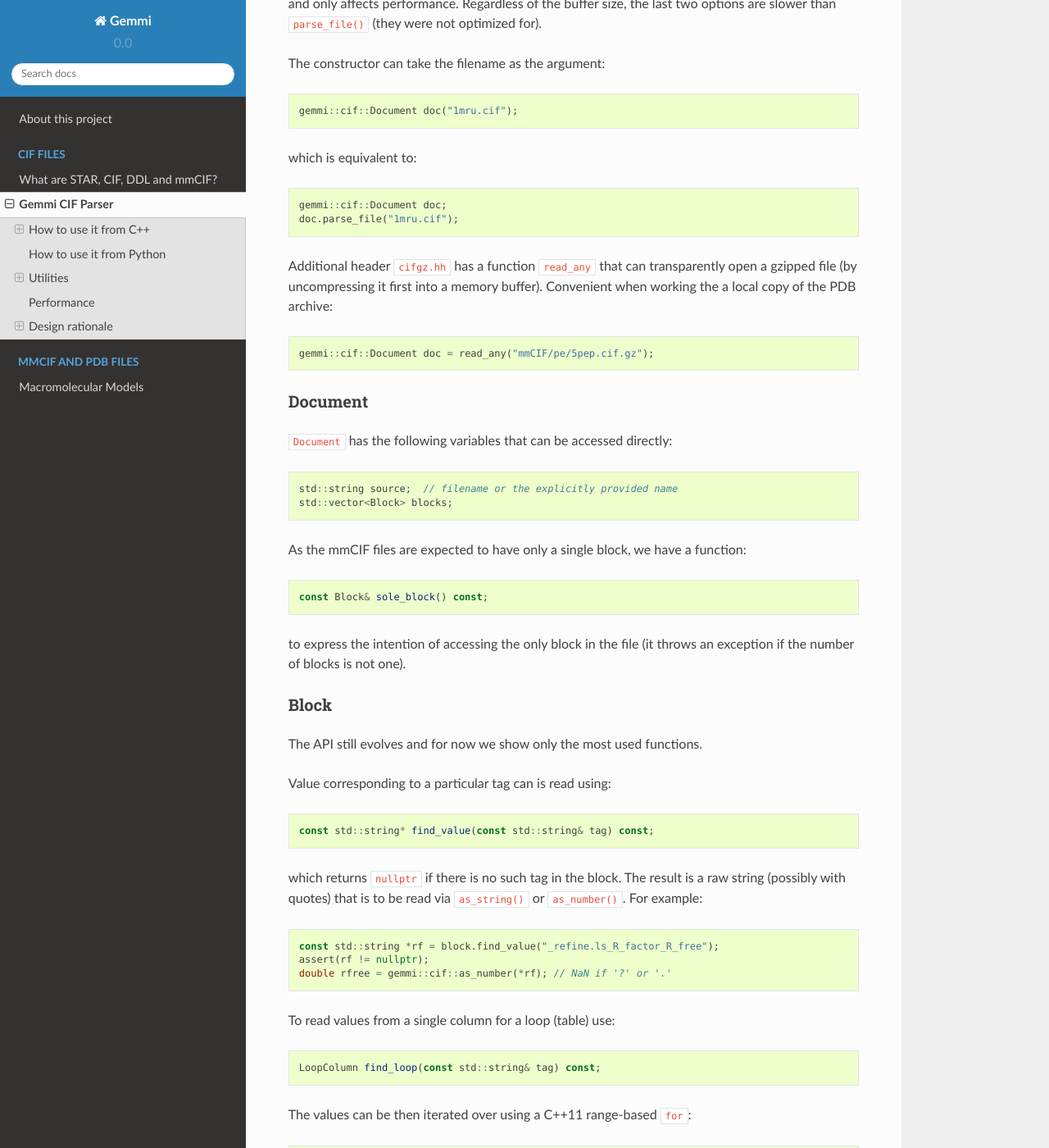
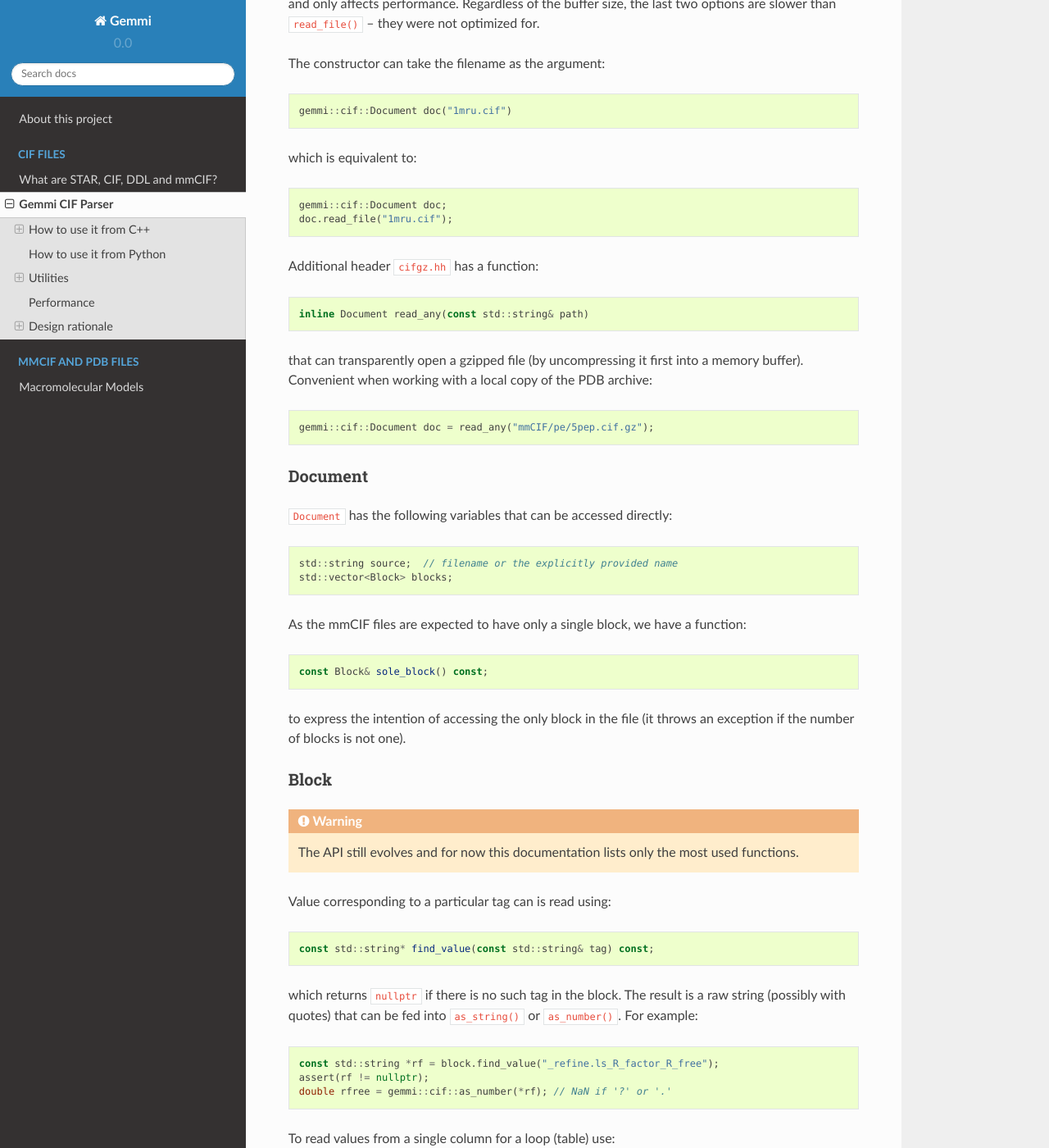
Before and after one commit to project-gemmi/gemmi, a Sphinx documentation site: the page built from docs/cif-parser.rst, in a window 1280 px wide and 1400 px high, scrolled down 2620 px. Shown: the whole window at 82% size. Built offline with Sphinx 7.4.7 and the Read the Docs theme 2.0.0, drawn with Linux system fonts in a browser that asks for light colours; some of the changed text lies outside the part shown.

Commit message:
misc changes, modified api

```diff
--- a/docs/cif-parser.rst
+++ b/docs/cif-parser.rst
@@ -113,28 +113,32 @@
 
 ``struct gemmi::cif::Document`` has a few functions that populate it::
 
-    void parse_file(const std::string& filename);
-    void parse_memory(const char* data, const size_t size, const char* name);
-    void parse_cstream(std::FILE *f, const char* name, size_t maximum);
-    void parse_istream(std::istream &is, const char* name, size_t maximum);
+    void read_file(const std::string& filename)
+    void read_memory(const char* data, const size_t size, const char* name)
+    void read_cstream(std::FILE *f, const char* name, size_t maximum)
+    void read_istream(std::istream &is, const char* name, size_t maximum)
 
 Parameter ``name`` is used only when reporting errors.
 Parameter ``maximum`` determines the buffer size and only affects performance.
 Regardless of the buffer size, the last two options are slower
-than ``parse_file()`` (they were not optimized for).
+than ``read_file()`` -- they were not optimized for.
 
 The constructor can take the filename as the argument::
 
-    gemmi::cif::Document doc("1mru.cif");
+    gemmi::cif::Document doc("1mru.cif")
 
 which is equivalent to::
 
     gemmi::cif::Document doc;
-    doc.parse_file("1mru.cif");
+    doc.read_file("1mru.cif");
 
-Additional header ``cifgz.hh`` has a function ``read_any`` that can
-transparently open a gzipped file (by uncompressing it first into a memory
-buffer). Convenient when working the a local copy of the PDB archive::
+Additional header ``cifgz.hh`` has a function::
+
+    inline Document read_any(const std::string& path)
+
+that can transparently open a gzipped file
+(by uncompressing it first into a memory buffer).
+Convenient when working with a local copy of the PDB archive::
 
     gemmi::cif::Document doc = read_any("mmCIF/pe/5pep.cif.gz");
 
@@ -158,15 +162,17 @@
 Block
 -----
 
-The API still evolves and for now we show only the most used functions.
+.. warning::
+    The API still evolves and for now this documentation lists only
+    the most used functions.
 
 Value corresponding to a particular tag can is read using::
 
     const std::string* find_value(const std::string& tag) const;
 
 which returns ``nullptr`` if there is no such tag in the block.
-The result is a raw string (possibly with quotes) that is to be read
-via ``as_string()`` or ``as_number()``.
+The result is a raw string (possibly with quotes) that can be fed into
+``as_string()`` or ``as_number()``.
 For example::
 
     const std::string *rf = block.find_value("_refine.ls_R_factor_R_free");
@@ -177,7 +183,7 @@
 
     LoopColumn find_loop(const std::string& tag) const;
 
-The values can be then iterated over using a C++11 range-based ``for``::
+The values can be iterated over using a C++11 range-based ``for``::
 
     for (const std::string &s : block.find_loop("_atom_site.type_symbol"))
       std::cout << gemmi::cif::as_string(s) << std::endl;
```
Also changed, not shown: README.md (+1 -1 lines), 6 other files.
